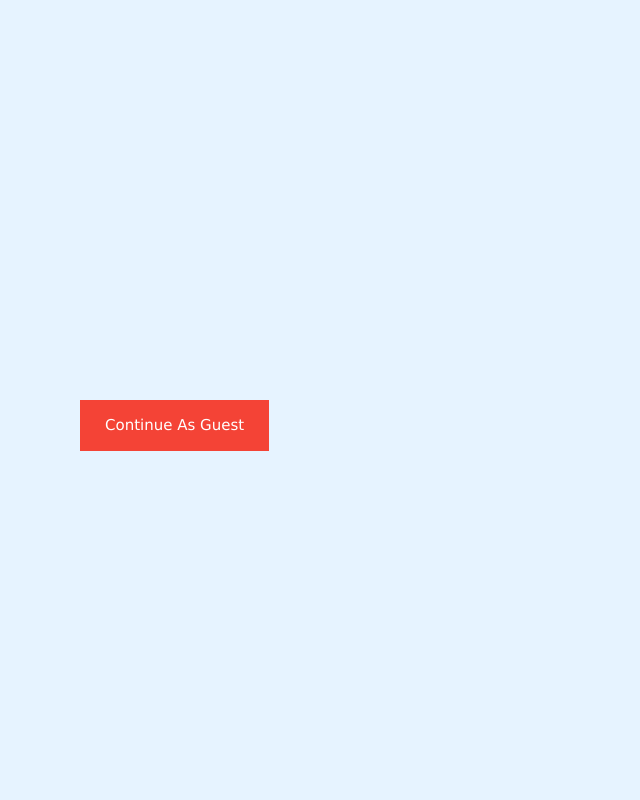
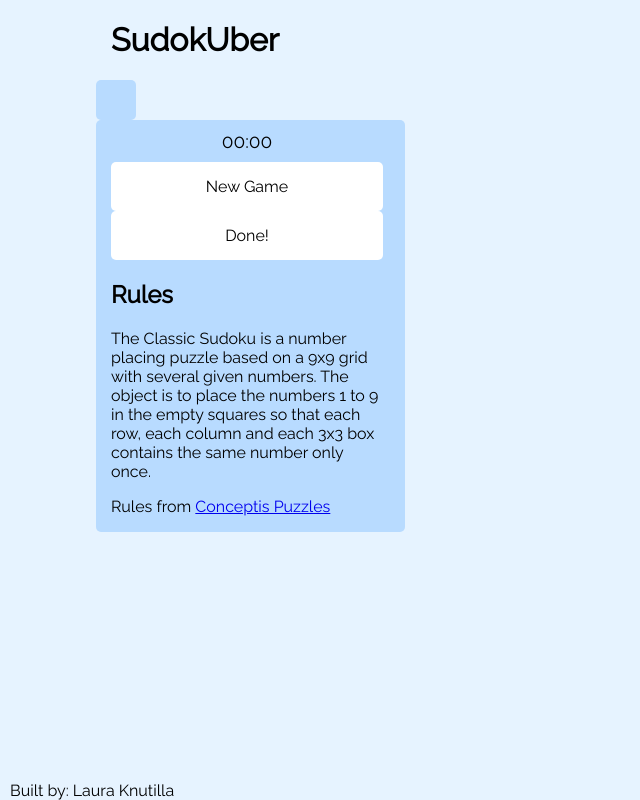
Before and after one commit to ganesh-datta/sudoku-cloud-app, a plain HTML site: page index.html in a window 1280 px wide. Shown: the whole page, without its empty margins (0-640 px from the left). Drawn offline with nearby package versions, Linux system fonts and the light colour scheme; files that its build step writes are made by us from their sources.

Commit message:
Update index.html

```diff
--- a/index.html
+++ b/index.html
@@ -3,56 +3,32 @@
     <title>SudokUber</title>
     <link rel="stylesheet" type="text/css" href="css/style.css">
     <link href='http://fonts.googleapis.com/css?family=Raleway' rel='stylesheet' type='text/css'>
-    <meta name="google-signin-client_id" content="Y216721756060-hrkqprifatu713ftedo1cllteagadmt7.apps.googleusercontent.com">
-    <link rel="stylesheet" href="https://www.w3schools.com/w3css/4/w3.css">
 </head>
-
-<style>
-    a:link, a:visited {
-      background-color: #f44336;
-      color: white;
-      padding: 14px 25px;
-      text-align: center;
-      text-decoration: none;
-      display: inline-block;
-      margin-top: 100px;
-        margin-bottom: 300px;
-        margin-right: 150px;
-        margin-left: 80px;
-    }
-
-    a:hover, a:active {
-      background-color: red;
-    }
-
-    #signin{
-        width: 50%;
-        margin-top: 300px;
-        margin-bottom: 100px;
-        margin-right: 150px;
-        margin-left: 80px;
-    }
-</style>
-
-<body>
-    <div id="signin" class="g-signin2" data-onsuccess="onSignIn"></div>
-
-    <a href="#">Continue As Guest</a>
-    <br></br>
-
-
-
-    <script src="https://apis.google.com/js/platform.js" async defer></script>
-    <script>
-        function signOut()
-        {
-            var auth2 = gapi.auth2.getAuthInstance();
-            auth2.signOut().then(function ()
-            {
-                console.log('User signed out.');
-            });
-        }
-    </script>
-
+<body onload = "createSudoku()">
+    <div id="wrapper">
+    <!-- start wrapper-->
+        <header>
+            <h1>SudokUber</h1>
+        </header>
+        <section class="content">
+            <div id = "sudokuBoard">
+                <section>
+                    <table id = "sudokuTable">
+                    </table>
+                </section>
+            </div>
+        </section>
+        <aside class="sidebar">
+            <div id = "timer">00:00</div>
+            <button onclick="fillBoard(); startClock();">New Game</button></br>
+            <button id = "done" type = "submit" onclick = "checkBoard()">Done!</button></br>
+            <h2>Rules</h2>
+            <p>The Classic Sudoku is a number placing puzzle based on a 9x9 grid with several given numbers. The object is to place the numbers 1 to 9 in the empty squares so that each row, each column and each 3x3 box contains the same number only once.</p>
+            <p>Rules from <a href="http://www.conceptispuzzles.com/?uri=puzzle/sudoku/rules" target="_blank"> Conceptis Puzzles</a></p>
+        </aside>
+    <!-- end wrapper -->
+    </div>
+    <footer>Built by: Laura Knutilla</footer>
+    <script type="text/javascript" src="js/scripts.js"></script>
 </body>
 </html>
```
